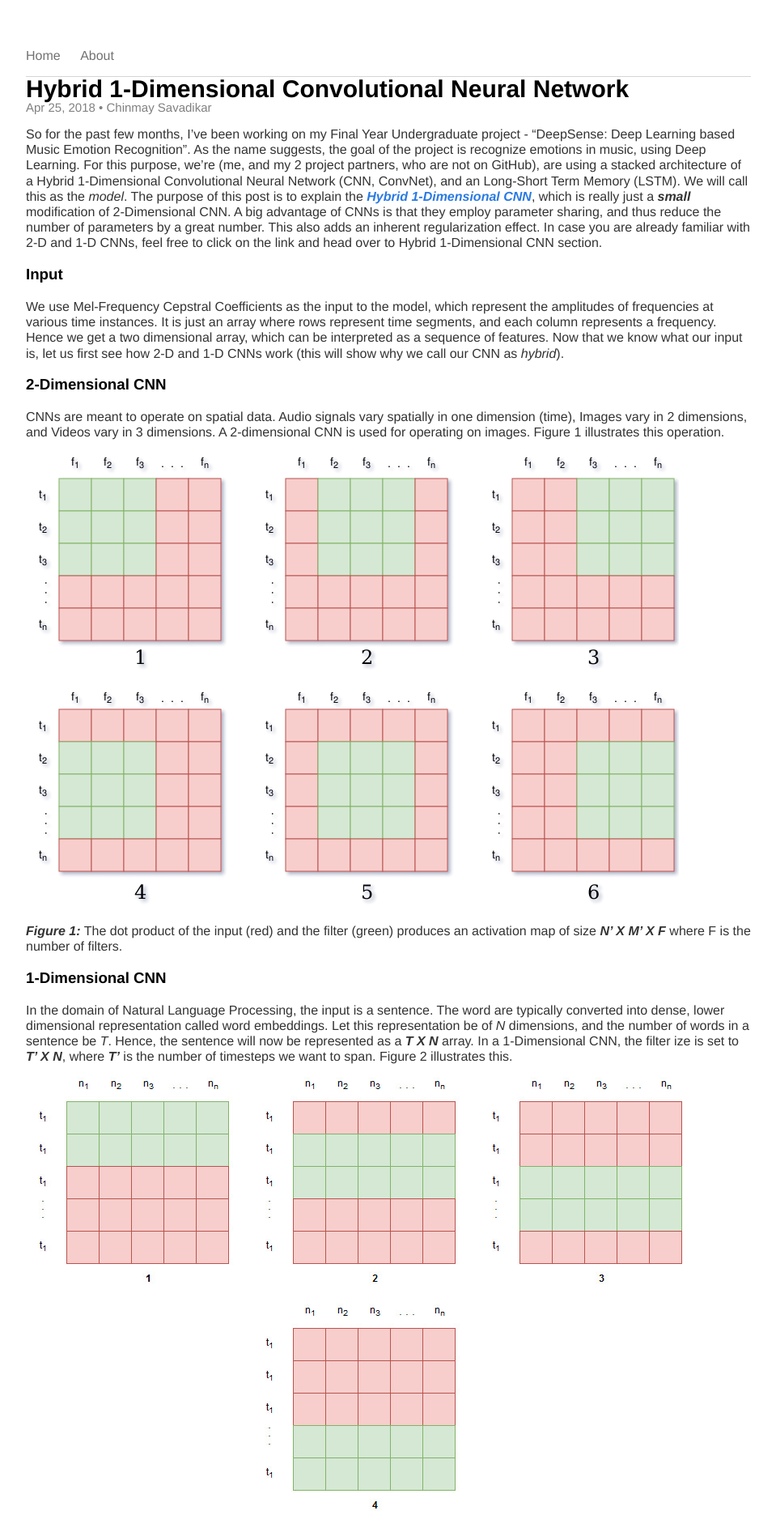
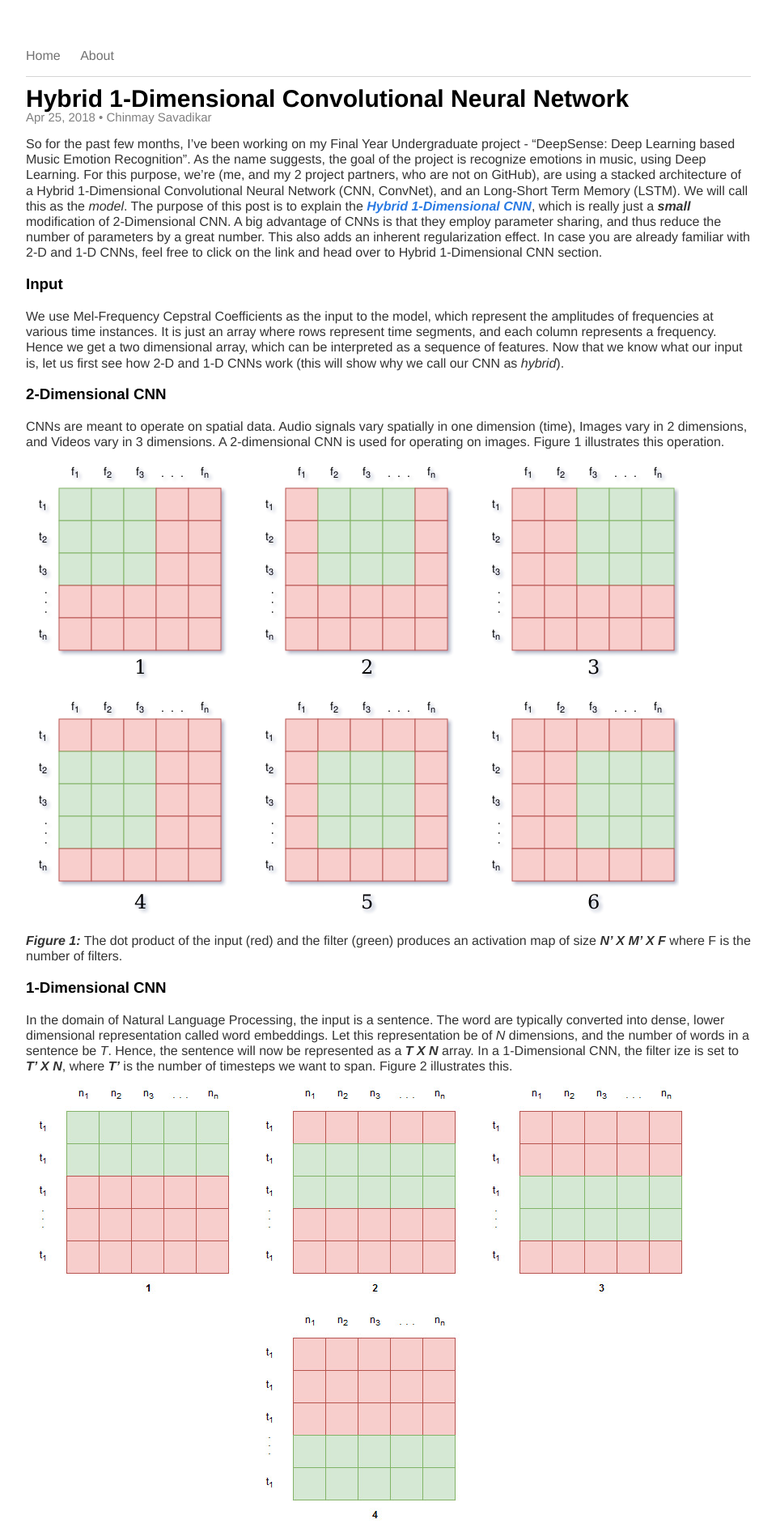
Before and after one commit to savadikarc/savadikarc.github.io, a Jekyll site: the page built from _posts/2018-05-25-hybrid-1-d-cnn.md, in a window 1280 px wide. Shown: the top 1892 px of the page at 81% size, without its empty margins (160-1119 px from the left). Built offline with Jekyll 4.4.1, drawn with Linux system fonts in a browser that asks for light colours.

Commit message:
Update main.css

```diff
--- a/css/main.css
+++ b/css/main.css
@@ -76,6 +76,10 @@ ul.posts li {
 }
 
 /* Page Style*/
+.post-header {
+    margin-top: 12px;
+}
+
 .post-header .meta {
     font-size: 15px;
     color: #818181;
```
